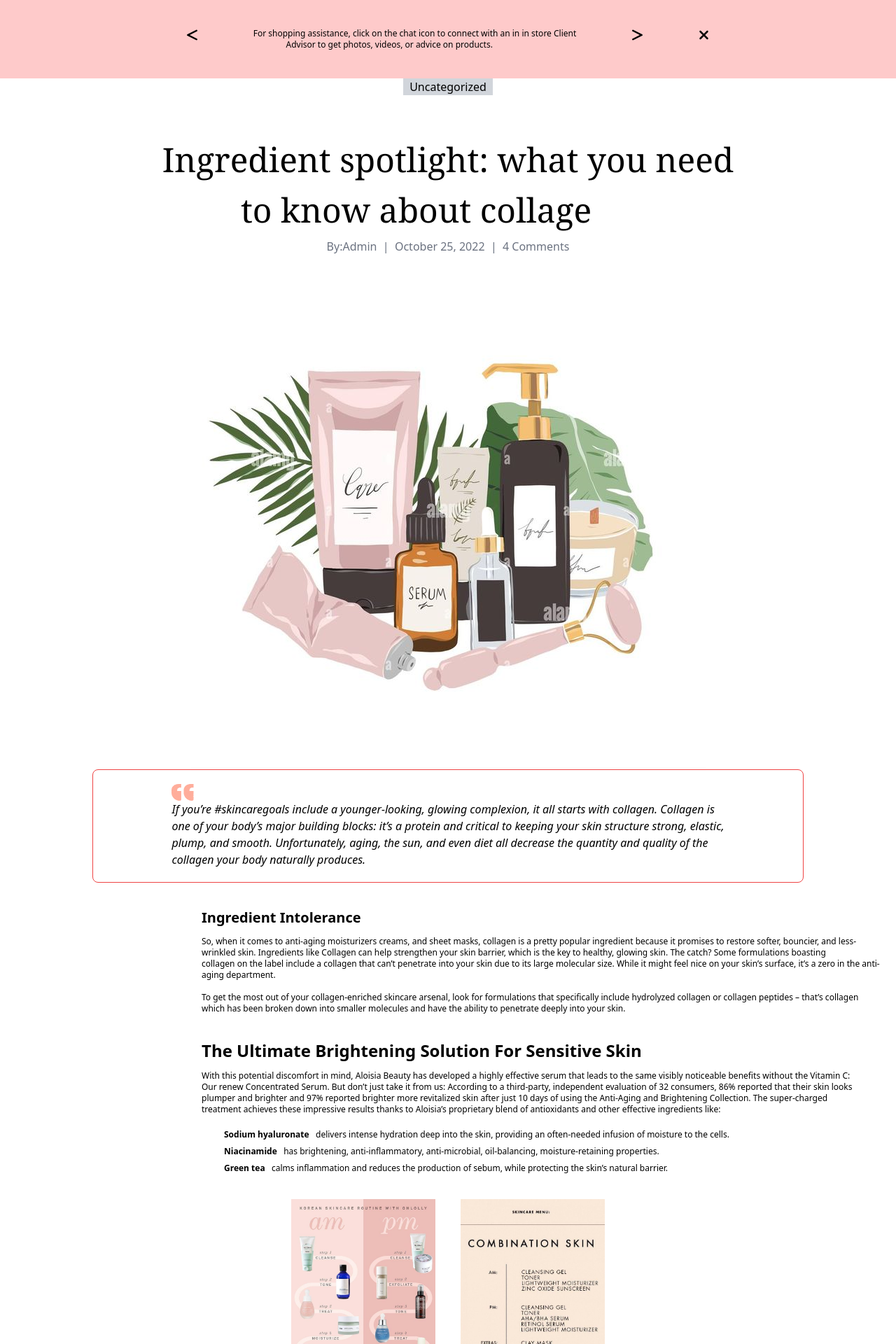
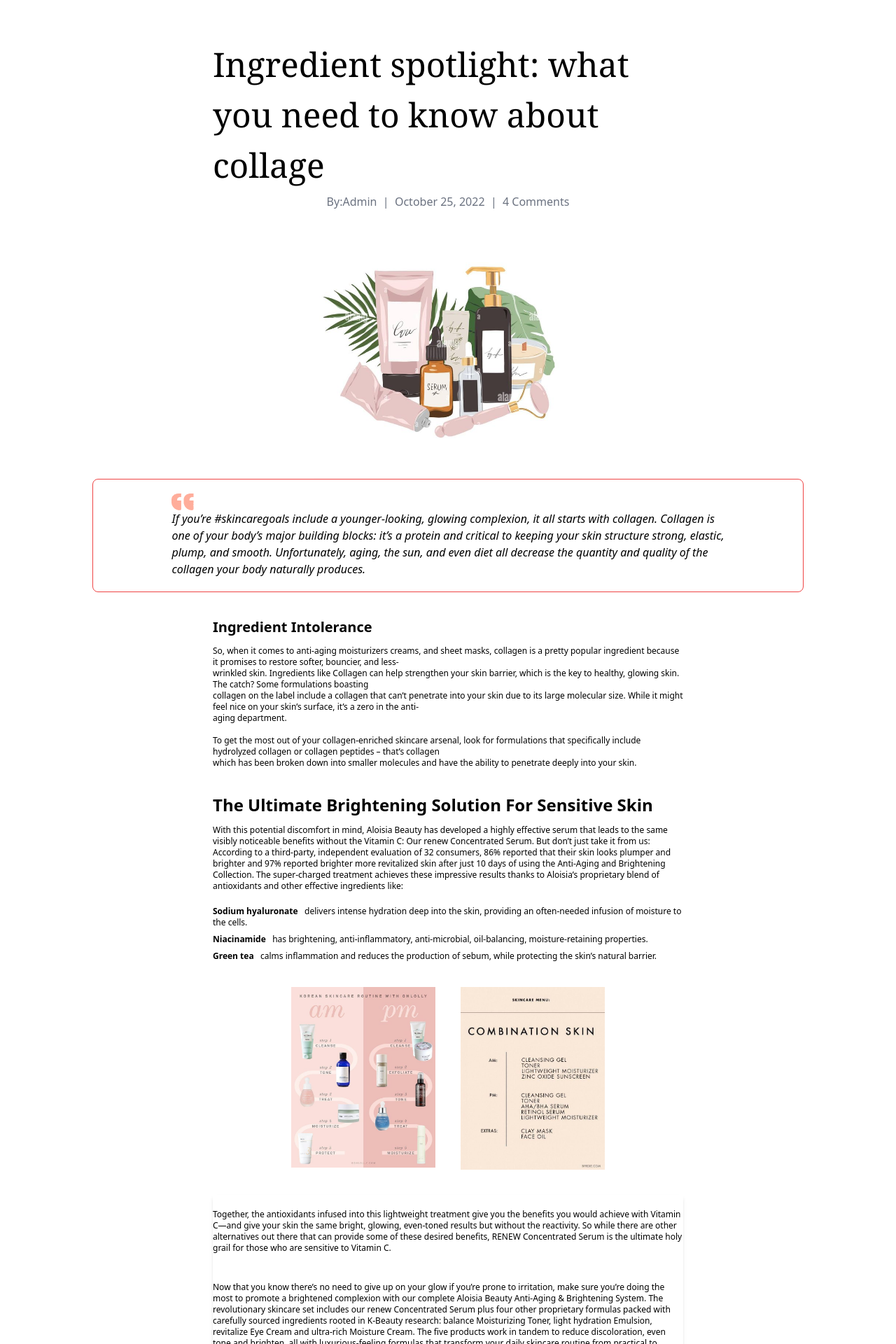
Before and after one commit to umer2311/E-commerce-App, a React (Vite) app in the folder frontend/: page /blog in a window 1280 px wide. Shown: the top 1920 px of the page at 70% size. Built offline with nearby package versions, Linux system fonts and the light colour scheme.

Commit message:
responsive

```diff
--- a/frontend/src/pages/blog/index.jsx
+++ b/frontend/src/pages/blog/index.jsx
@@ -1,6 +1,4 @@
 import React from 'react'
-import { FontAwesomeIcon } from "@fortawesome/react-fontawesome";
-import { faLessThan, faGreaterThan, faXmark, faHouse } from '@fortawesome/free-solid-svg-icons'
 import  img30 from '../../assets/images/Skin-care.png'
 import  img31 from '../../assets/images/Group.png'
 import  img32 from '../../assets/images/Beauty-Routine.png'
@@ -10,29 +8,10 @@ import  img33 from '../../assets/images/Ingredient.png'
 export const Blog = () => {
   return (
   <div className='container mx-auto '>
-    <div className='bg-red-200 max-w-full h-28 flex justify-center gap-20 pt-10 '>
-      <FontAwesomeIcon icon={faLessThan} className='text-xl'/>
-      <p className='text-xs'>
-      For shopping assistance, click on the chat icon to connect with an in in store Client <br/>&nbsp;&nbsp;&nbsp;&nbsp;&nbsp;&nbsp;&nbsp;&nbsp;&nbsp;&nbsp;&nbsp;&nbsp;&nbsp;&nbsp; Advisor to get photos, videos, or advice on products.
-      </p>
-      <FontAwesomeIcon icon={faGreaterThan} className='text-xl'/>
-      <FontAwesomeIcon icon={faXmark} className='text-xl align-left'/>
 
-    </div>
-    {/* <div className='flex gap-3 px-20 mx-auto py-20'>
-      <FontAwesomeIcon icon={faHouse} className='text-xl align-left'/>
-      <p className='text-gray-400'>Home</p>
-      <FontAwesomeIcon icon={faGreaterThan} className='text-xs text-gray-400 mt-2'/>
-      <p className='text-gray-400'>Blog</p>
-      <FontAwesomeIcon icon={faGreaterThan} className='text-xs text-gray-400 mt-2'/>
-      <p>Ingedient Spotlight: What You Need To Know About Collage</p>
-    </div> */}
-    <div className='bg-gray-300 w-32 mx-auto'>
-      <p className='text-center'>Uncategorized</p>
-    </div>
-    <div className='text-5xl flex justify-center mt-14 '>
+    <div className='text-5xl flex mt-14 max-w-md mx-auto overflow-hidden md:max-w-2xl '>
       <h1 className='font-serif leading-normal'>
-      Ingredient spotlight: what you need <br/>&nbsp;&nbsp;&nbsp;&nbsp;&nbsp;&nbsp;&nbsp;&nbsp;&nbsp;to know about collage
+      Ingredient spotlight: what you need to know about collage
       </h1>
     </div>
     <div className='text-gray-500 flex justify-center mt-1'>
@@ -41,7 +20,7 @@ export const Blog = () => {
 
     </div>
     <div className='flex items-center justify-center'>
-     <img src={img30} className=''/>
+     <img src={img30} className='md:w-96 lg:w-96 md:shrink-0'/>
     </div>
     <div className='flex justify-center'>
     <div className='rounded-lg border-red-500 border px-28 py-5'>
@@ -49,16 +28,16 @@ export const Blog = () => {
       <p className='italic flex text-s'>If you’re #skincaregoals include a younger-looking, glowing complexion, it all starts with collagen. Collagen is <br/> one of your body’s major building blocks: it’s a protein and critical to keeping your skin structure strong, elastic,<br/> plump, and smooth. Unfortunately, aging, the sun, and even diet all decrease the quantity and quality of the <br/> collagen your body naturally produces.</p>
     </div>
     </div>
-    <div className='py-6'>
-      <h3 className='font-bold text-xl ml-72 py-3'>Ingredient Intolerance</h3>
-      <p className='text-xs ml-72 '>So, when it comes to anti-aging moisturizers creams, and sheet masks, collagen is a pretty popular ingredient because it promises to restore softer, bouncier, and less-<br/>wrinkled skin. Ingredients like Collagen can help strengthen your skin barrier, which is the key to healthy, glowing skin. The catch? Some formulations boasting<br/> collagen on the label include a collagen that can’t penetrate into your skin due to its large molecular size. While it might feel nice on your skin’s surface, it’s a zero in the anti-<br/>aging department.
+    <div className='py-6 max-w-md mx-auto overflow-hidden md:max-w-2xl'>
+      <h3 className='font-bold text-xl  py-3'>Ingredient Intolerance</h3>
+      <p className='text-xs '>So, when it comes to anti-aging moisturizers creams, and sheet masks, collagen is a pretty popular ingredient because it promises to restore softer, bouncier, and less-<br/>wrinkled skin. Ingredients like Collagen can help strengthen your skin barrier, which is the key to healthy, glowing skin. The catch? Some formulations boasting<br/> collagen on the label include a collagen that can’t penetrate into your skin due to its large molecular size. While it might feel nice on your skin’s surface, it’s a zero in the anti-<br/>aging department.
 
       <br/><br/>To get the most out of your collagen-enriched skincare arsenal, look for formulations that specifically include hydrolyzed collagen or collagen peptides – that’s collagen <br/> which has been broken down into smaller molecules and have the ability to penetrate deeply into your skin.</p>
     </div>
-    <div>
-      <p className='text-2xl ml-72 font-bold py-3'>The Ultimate Brightening Solution For Sensitive Skin</p>
-      <p className='text-xs ml-72'>With this potential discomfort in mind, Aloisia Beauty has developed a highly effective serum that leads to the same visibly noticeable benefits without the Vitamin C:<br/> Our renew Concentrated Serum. But don’t just take it from us: According to a third-party, independent evaluation of 32 consumers, 86% reported that their skin looks<br/> plumper and brighter and 97% reported brighter more revitalized skin after just 10 days of using the Anti-Aging and Brightening Collection. The super-charged<br/> treatment achieves these impressive results thanks to Aloisia’s proprietary blend of antioxidants and other effective ingredients like:</p>
-      <ul className='text-xs mt-5 ml-80'>
+    <div className='max-w-md mx-auto  overflow-hidden md:max-w-2xl'>
+      <p className='text-2xl  font-bold py-3'>The Ultimate Brightening Solution For Sensitive Skin</p>
+      <p className='text-xs '>With this potential discomfort in mind, Aloisia Beauty has developed a highly effective serum that leads to the same visibly noticeable benefits without the Vitamin C: Our renew Concentrated Serum. But don’t just take it from us: According to a third-party, independent evaluation of 32 consumers, 86% reported that their skin looks plumper and brighter and 97% reported brighter more revitalized skin after just 10 days of using the Anti-Aging and Brightening Collection. The super-charged treatment achieves these impressive results thanks to Aloisia’s proprietary blend of antioxidants and other effective ingredients like:</p>
+      <ul className='text-xs mt-5 ml-'>
          <li className=''><span className='font-bold'>Sodium hyaluronate</span> &nbsp;&nbsp;delivers intense hydration deep into the skin, providing an often-needed infusion of moisture to the cells.</li>
         <li className='mt-2'><span className='font-bold'>Niacinamide</span> &nbsp;&nbsp;has brightening, anti-inflammatory, anti-microbial, oil-balancing, moisture-retaining properties.</li>
         <li className='mt-2'><span className='font-bold'>Green tea</span> &nbsp;&nbsp;calms inflammation and reduces the production of sebum, while protecting the skin’s natural barrier.</li>
@@ -68,14 +47,14 @@ export const Blog = () => {
        <img src={img32} className='w-660px'/>
        <img src={img33} className=''/>
     </div>
-    <div className='py-5 ml-72'>
-      <p className='text-xs'>Together, the antioxidants infused into this lightweight treatment give you the benefits you would achieve with Vitamin C—and give your skin the same bright, glowing,<br/> even-toned results but without the reactivity. So while there are other alternatives out there that can provide some of these desired benefits, RENEW Concentrated<br/> Serum is the ultimate holy grail for those who are sensitive to Vitamin C. </p>
-      <p className='text-xs py-4'>Now that you know there’s no need to give up on your glow if you’re prone to irritation, make sure you’re doing the most to promote a brightened complexion with our <br/>complete Aloisia Beauty Anti-Aging & Brightening System. The revolutionary skincare set includes our renew Concentrated Serum plus four other proprietary formulas <br/>packed with carefully sourced ingredients rooted in K-Beauty research: balance Moisturizing Toner, light hydration Emulsion, revitalize Eye Cream and ultra-rich <br/>Moisture Cream. The five products work in tandem to reduce discoloration, even tone and brighten, all with luxurious-feeling formulas that transform your daily skincare <br/>routine from practical to pleasurable.
+    <div className='max-w-md mx-auto shadow-md overflow-hidden md:max-w-2xl'>
+      <p className='text-xs py-5 '>Together, the antioxidants infused into this lightweight treatment give you the benefits you would achieve with Vitamin C—and give your skin the same bright, glowing, even-toned results but without the reactivity. So while there are other alternatives out there that can provide some of these desired benefits, RENEW Concentrated Serum is the ultimate holy grail for those who are sensitive to Vitamin C. </p>
+      <p className='text-xs py-4 py-5 '>Now that you know there’s no need to give up on your glow if you’re prone to irritation, make sure you’re doing the most to promote a brightened complexion with our complete Aloisia Beauty Anti-Aging & Brightening System. The revolutionary skincare set includes our renew Concentrated Serum plus four other proprietary formulas packed with carefully sourced ingredients rooted in K-Beauty research: balance Moisturizing Toner, light hydration Emulsion, revitalize Eye Cream and ultra-rich Moisture Cream. The five products work in tandem to reduce discoloration, even tone and brighten, all with luxurious-feeling formulas that transform your daily skincare routine from practical to pleasurable.
       </p>
     </div>
 
     <div>
-      <ul className='flex gap-4 mx-72 mt-10'>
+      <ul className='flex gap-4 max-w-md mx-auto shadow-md overflow-hidden md:max-w-2xl'>
         <li className='bg-gray-300 py-1 pl-3 pr-3 text-xs'>Beauty</li>
         <li className='bg-gray-300 py-1 pl-3 pr-3 text-xs'>Makeup</li>
         <li className='bg-gray-300 py-1 pl-3 pr-3 text-xs'>Oils&Serum</li>
```
